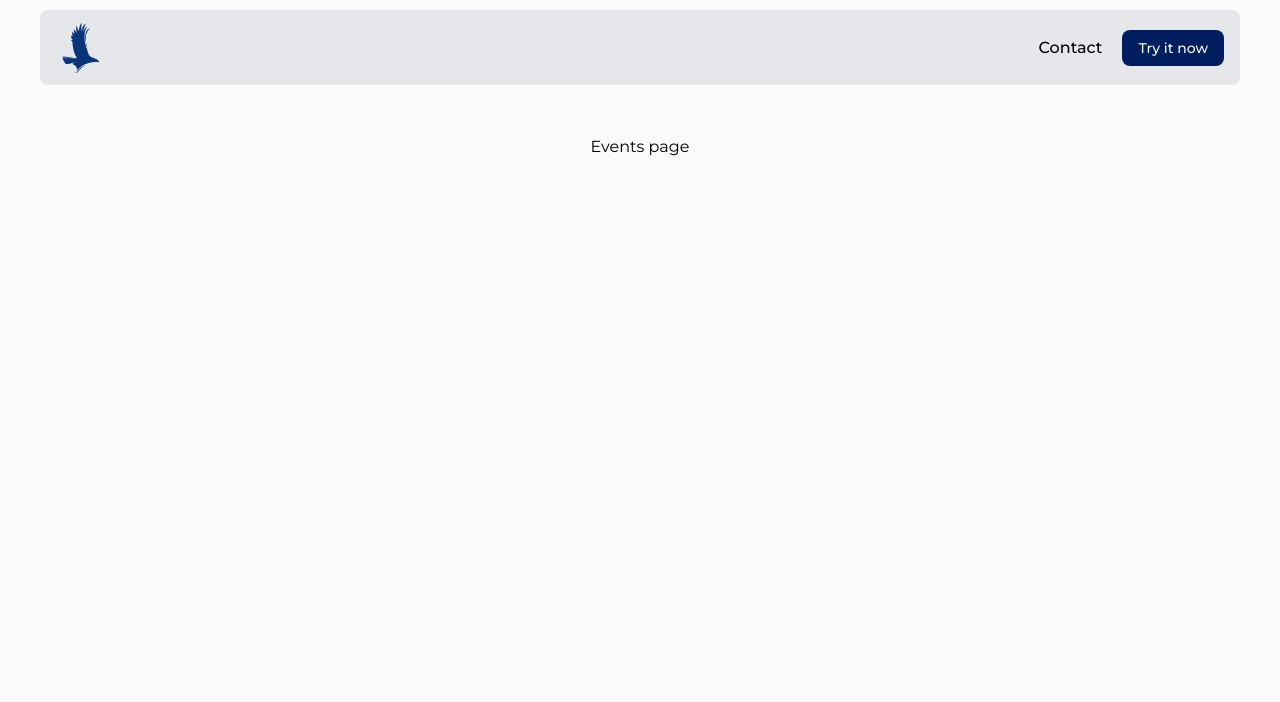
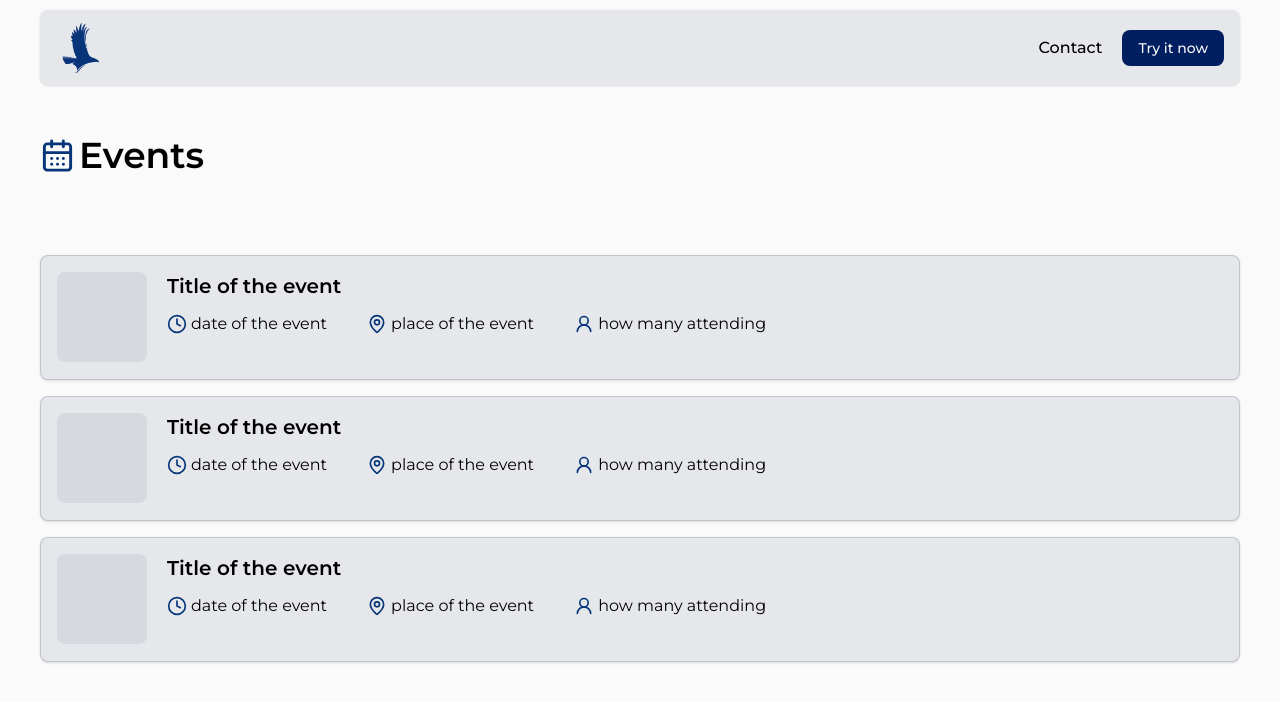
Before and after one commit to kharitonov-egor/hawksconnect, a Next.js app: page /events in a window 1280 px wide. Shown: the top 702 px of the page. Built offline with nearby package versions, Linux system fonts and the light colour scheme.

Commit message:
feat: added basic event component

```diff
--- a/app/NavBar.tsx
+++ b/app/NavBar.tsx
@@ -7,7 +7,7 @@ import Link from "next/link"
 export default function NavBar() {
     return (
         <div className="w-full flex items-center justify-center h-[75px]">
-        <div className="w-[1200px] h-full flex flex-row justify-between items-center p-4 bg-gray-200 mt-5 rounded-md mr-2 ml-2 md:mr-0 md:ml-0">
+        <div className="w-[1200px] h-full flex flex-row justify-between items-center p-4 bg-gray-200 mt-5 rounded-md mr-2 ml-2 md:mr-0 md:ml-0 shadow-sm">
           <div>
             <Link href="/">
               <Image src='/icon.png' alt="HawksConnect Logo" width={50} height={50}/>
--- /dev/null
+++ b/app/events/event.tsx
@@ -0,0 +1,52 @@
+import { MapPin, Clock, UserRound } from 'lucide-react'
+
+export default function Event() {
+    return (
+        <div className="w-full h-fit md:h-[125px] bg-gray-200 p-4 rounded-md border border-gray-400/50 shadow-sm">
+
+            <div className='flex flex-row gap-5'>
+
+                <div className='bg-gray-400/20 size-[90px] rounded-md'>
+
+                </div>
+
+                <div>
+
+                    <h1 className='font-semibold text-xl mb-3'>Title of the event</h1>
+
+                    <div className='flex flex-col md:flex-row gap-10'>
+                        <div className='flex flex-row items-center gap-1'>
+                            <Clock color="#06357A" size={20} />
+                            <h2>date of the event</h2>
+                        </div>
+
+                        <div className='flex flex-row items-center gap-1'>
+                            <MapPin color="#06357A" size={20} />
+                            <h2>place of the event</h2>
+
+                        </div>
+
+                        <div className='flex flex-row items-center gap-1'>
+                            <UserRound color="#06357A" size={20} />
+                            <h2>how many attending</h2>
+
+                        </div>
+
+
+                    </div>
+
+
+
+
+                </div>
+
+
+
+            </div>
+
+
+
+
+        </div>
+    )
+}
--- a/app/events/page.tsx
+++ b/app/events/page.tsx
@@ -1,14 +1,31 @@
 "use client"
+import { CalendarDays } from 'lucide-react'
+import NavBar from "../NavBar"
 
-import NavBar from "../NavBar"
+import Event from "./event"
 
 export default function App() {
     return (
         <div className="flex flex-col h-full w-full bg-zinc-50 text-black">
             <NavBar/>
-            <div className="flex justify-center items-center mt-15">
+            <div className="flex justify-center p-3 md:p-0">
+                <div className="flex flex-col w-[1200px] mt-15">
 
-                <h2>Events page</h2>
+                    <div className='flex flex-row gap-1 items-center mb-20'>
+                        <CalendarDays color="#06357A" size={35}/>
+                        <h2 className="text-3xl md:text-4xl font-semibold">Events</h2>
+                    </div>
+
+                    <div className='flex flex-col gap-4'>
+                        <Event/>
+                        <Event/>
+                        <Event/>
+                    </div>
+
+
+
+                </div>
+
 
             </div>
         </div>
```
